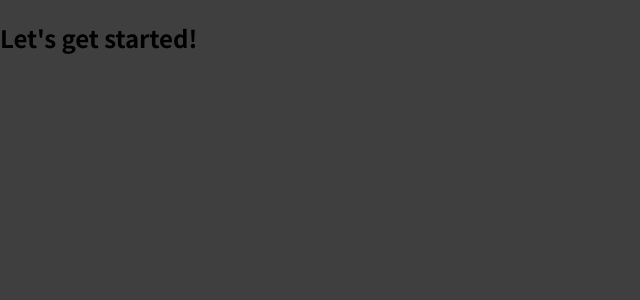
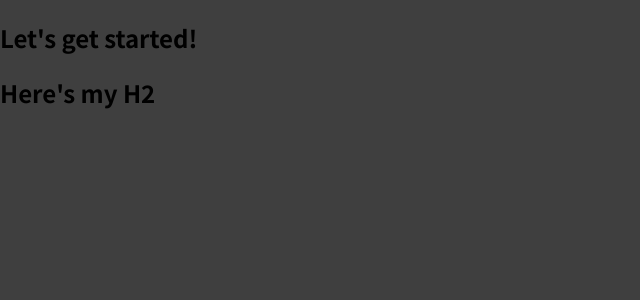
Before and after one commit to thewmking/react-expense-tracker, a JavaScript app: page / in a window 1280 px wide. Shown: the top 300 px of the page, without its empty margins (0-640 px from the left). Built offline with nearby package versions, Linux system fonts and the light colour scheme.

Commit message:
Add basic expense item

```diff
--- a/src/App.js
+++ b/src/App.js
@@ -1,7 +1,10 @@
+import ExpenseItem from './components/ExpenseItem'
+
 function App() {
   return (
     <div>
       <h2>Let's get started!</h2>
+      <ExpenseItem />
     </div>
   );
 }
--- /dev/null
+++ b/src/components/ExpenseItem.js
@@ -0,0 +1,5 @@
+function ExpenseItem() {
+  return <h2>Here's my H2</h2>
+}
+
+export default ExpenseItem;
```
